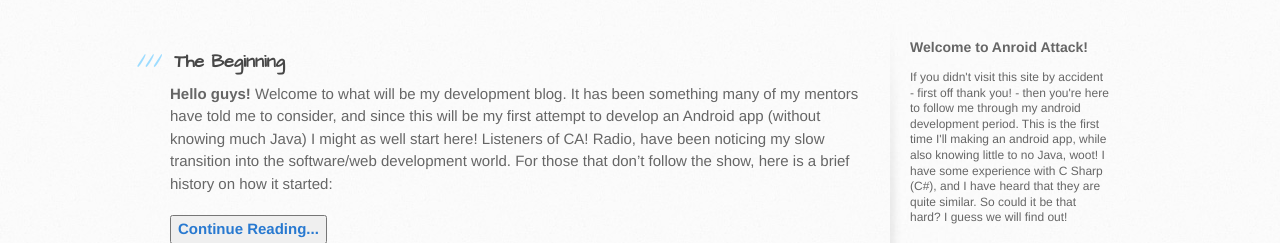
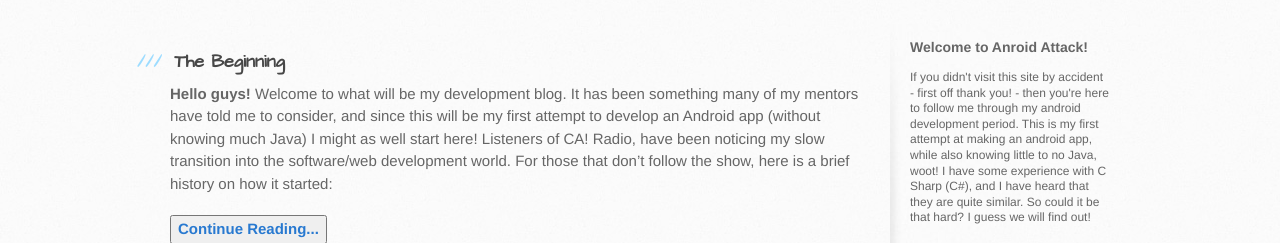
Before and after one commit to wiafe/android-attack, a plain HTML site: page index.html in a window 1280 px wide. Shown: the part 276-519 px from the top of the page. Drawn offline with nearby package versions, Linux system fonts and the light colour scheme.

Commit message:
Update index.html

```diff
--- a/index.html
+++ b/index.html
@@ -43,7 +43,7 @@
 
             <h3>Welcome to Anroid Attack!</h3>
 
-<p>If you didn't visit this site by accident - first off thank you! - then you're here to follow me through my android development period. This is the first time I'll making an android app, while also knowing little to no Java, woot! I have some experience with C Sharp (C#), and I have heard that they are quite similar. So could it be that hard? I guess we will find out!</p>
+<p>If you didn't visit this site by accident - first off thank you! - then you're here to follow me through my android development period. This is my first attempt at making an android app, while also knowing little to no Java, woot! I have some experience with C Sharp (C#), and I have heard that they are quite similar. So could it be that hard? I guess we will find out!</p>
 
           <p class="repo-owner"><a href="https://github.com/wiafe/androidattack"></a> Is maintained by <a href="https://github.com/wiafe">Randolph Wiafe</a>. You can reach me on Twitter <a href="https://twitter.com/madmandrit">@madmandrit</a></p>
 
```
